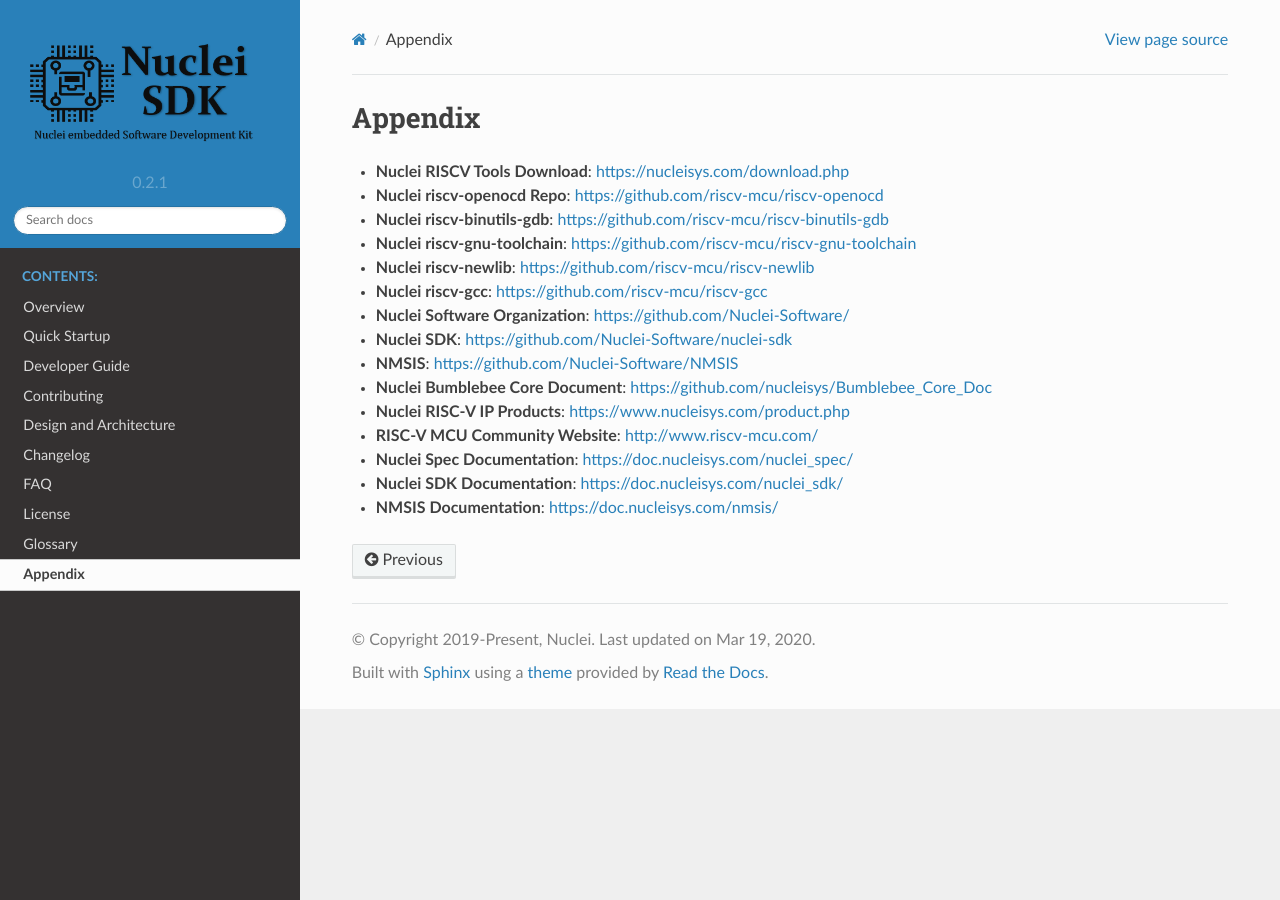
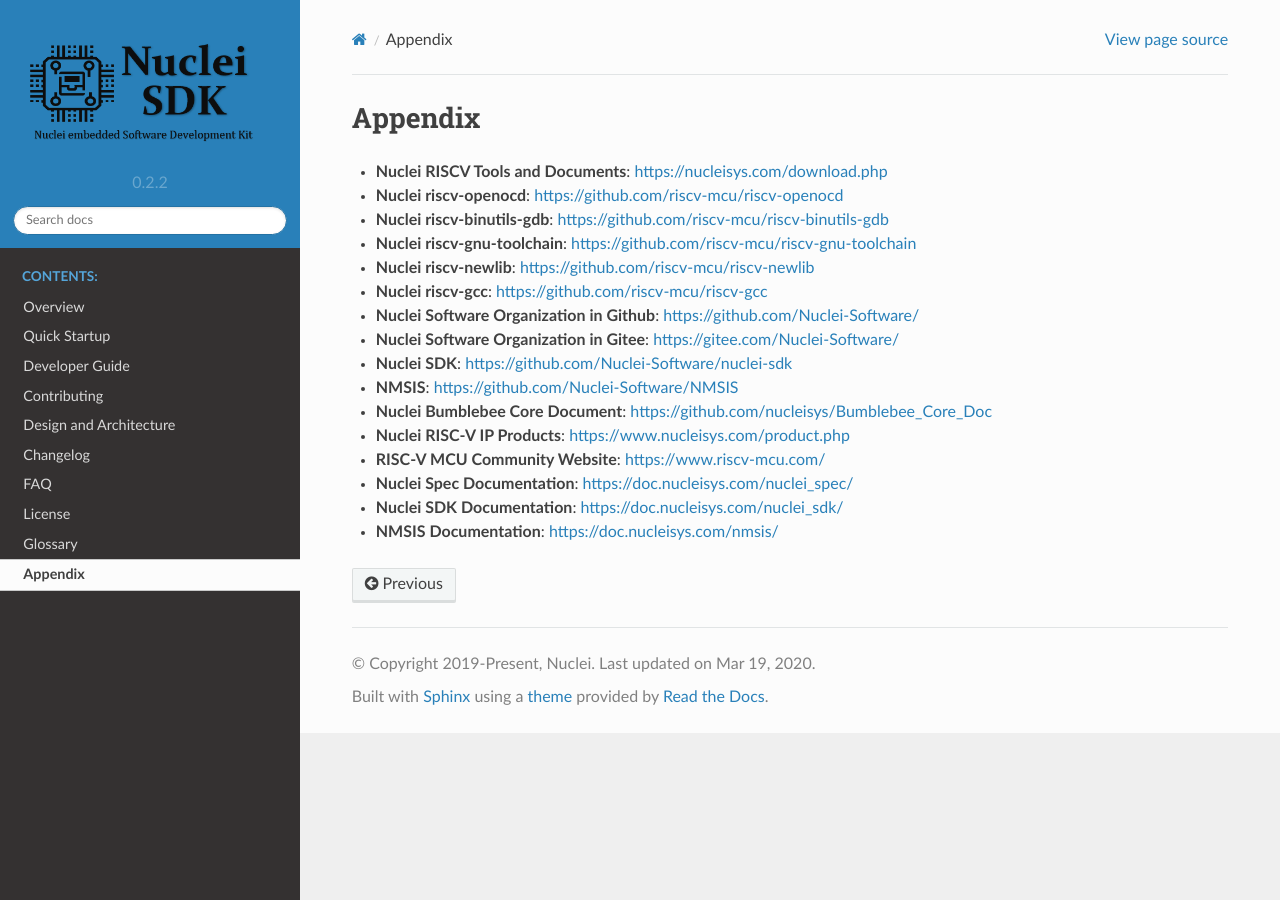
Before and after one commit to Nuclei-Software/nuclei-sdk, a Sphinx documentation site: the page built from doc/source/appendix.rst, in a window 1280 px wide. Built offline with Sphinx 7.4.7 and the Read the Docs theme 2.0.0, drawn with Linux system fonts in a browser that asks for light colours.

Commit message:
doc: update changelog for release 0.2.2
Signed-off-by: Huaqi Fang <578567190@qq.com>

```diff
--- a/doc/source/appendix.rst
+++ b/doc/source/appendix.rst
@@ -3,9 +3,9 @@
 Appendix
 ========
 
-* **Nuclei RISCV Tools Download**: https://nucleisys.com/download.php
+* **Nuclei RISCV Tools and Documents**: https://nucleisys.com/download.php
 
-* **Nuclei riscv-openocd Repo**: https://github.com/riscv-mcu/riscv-openocd
+* **Nuclei riscv-openocd**: https://github.com/riscv-mcu/riscv-openocd
 
 * **Nuclei riscv-binutils-gdb**: https://github.com/riscv-mcu/riscv-binutils-gdb
 
@@ -15,7 +15,9 @@
 
 * **Nuclei riscv-gcc**: https://github.com/riscv-mcu/riscv-gcc
 
-* **Nuclei Software Organization**: https://github.com/Nuclei-Software/
+* **Nuclei Software Organization in Github**: https://github.com/Nuclei-Software/
+
+* **Nuclei Software Organization in Gitee**: https://gitee.com/Nuclei-Software/
 
 * **Nuclei SDK**: https://github.com/Nuclei-Software/nuclei-sdk
 
@@ -25,7 +27,7 @@
 
 * **Nuclei RISC-V IP Products**: https://www.nucleisys.com/product.php
 
-* **RISC-V MCU Community Website**: http://www.riscv-mcu.com/
+* **RISC-V MCU Community Website**: https://www.riscv-mcu.com/
 
 * **Nuclei Spec Documentation**: https://doc.nucleisys.com/nuclei_spec/
 
--- a/doc/source/changelog.rst
+++ b/doc/source/changelog.rst
@@ -3,10 +3,10 @@
 Changelog
 =========
 
-V0.2.2-xxx
-----------
+V0.2.2
+------
 
-Release tag is not yet decided.
+This is release ``0.2.2`` of Nuclei SDK.
 
 * OS
 
--- a/doc/source/conf.py
+++ b/doc/source/conf.py
@@ -21,10 +21,10 @@
 author = 'Nuclei'
 
 # The short X.Y version
-version = '0.2.1'
+version = '0.2.2'
 
 # The full version, including alpha/beta/rc tags
-release = '0.2.1'
+release = '0.2.2'
 
 
 # -- General configuration ---------------------------------------------------
```
